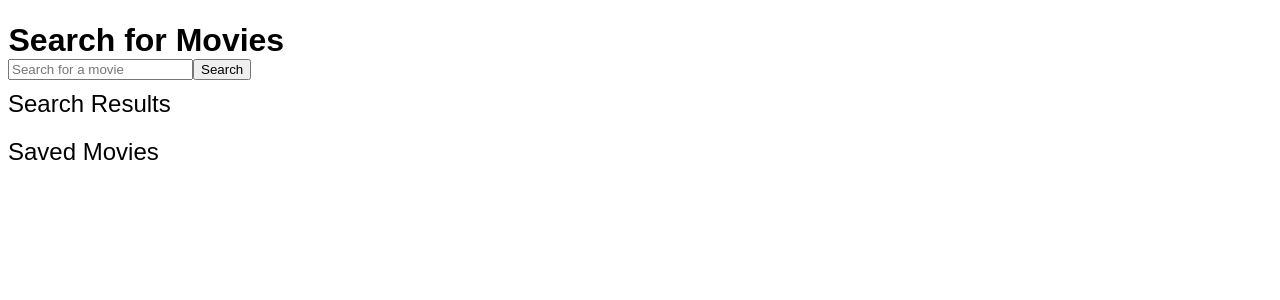
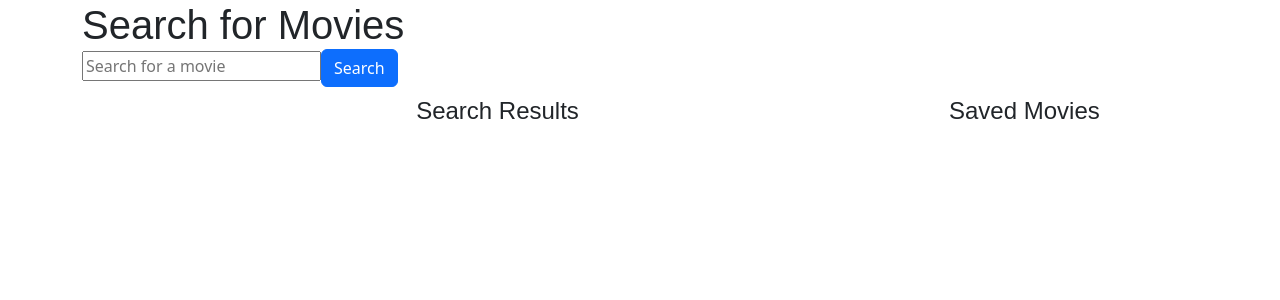
Before and after one commit to arjungoel16/Movie-Search-Engine, a React (Vite) app in the folder client/: page /searchMovies in a window 1280 px wide. Shown: the top 300 px of the page. Built offline with nearby package versions, Linux system fonts and the light colour scheme.

Commit message:
now using bootstrap

```diff
--- a/client/src/app.tsx
+++ b/client/src/app.tsx
@@ -6,6 +6,7 @@ import {
   createHttpLink,
 } from '@apollo/client';
 import { setContext } from '@apollo/client/link/context';
+import 'bootstrap/dist/css/bootstrap.min.css';
 
 const httpLink = createHttpLink({
   uri: '/graphql',
--- a/client/src/pages/SavedMovies.tsx
+++ b/client/src/pages/SavedMovies.tsx
@@ -7,6 +7,9 @@ import { useQuery, useMutation } from '@apollo/client';
 import Auth from '../utils/auth';
 
 // import { removeMovie } from '../utils/localStorage';
+
+
+import "./SavedMovies.css";
 
 
 import React from 'react';
@@ -79,6 +82,7 @@ const SavedMovies: React.FC = () => {
                 <Card key={movie} border='dark'>
                   {movie.image ? (
                     <Card.Img
+                      className="img-fluid"
                       src={movie.image}
                       alt={`The cover for ${movie.title}`}
                       variant='top'
@@ -89,7 +93,7 @@ const SavedMovies: React.FC = () => {
                     <p className='small'>Directors: {movie.directors}</p>
                     <Card.Text>{movie.description}</Card.Text>
                     <Button
-                      className='btn-block btn-danger'
+                      className='btn btn-block btn-danger'
                       onClick={() => handleDeleteMovie(movie.movieId)}
                     >
                       Delete this Movie!
--- /dev/null
+++ b/client/src/pages/SearchMovies.css
@@ -0,0 +1,4 @@
+.card{
+    max-width: 30%;
+    display:block;
+}
--- a/client/src/pages/SearchMovies.tsx
+++ b/client/src/pages/SearchMovies.tsx
@@ -1,9 +1,11 @@
 import React, { useState, useEffect } from "react";
 import { useMutation } from "@apollo/client"; // Assuming you are using Apollo for GraphQL
-import { SAVE_MOVIE } from '../utils/mut';
+import { SAVE_MOVIE } from "../utils/mut";
 import { searchMovies } from "../utils/api";
 // Mock mutation, replace with actual mutation if you have one
 // Replace with your actual GraphQL mutation if required
+import { Container, Row, Col } from "react-bootstrap";
+import "./SearchMovies.css";
 
 const SearchMovies = () => {
   // State for holding returned movie data from the search API
@@ -42,7 +44,10 @@ const SearchMovies = () => {
     }
 
     try {
-      const response = await searchMovies ('6429cb48e921c8274e51fab9b640e9f6', searchInput)
+      const response = await searchMovies(
+        "6429cb48e921c8274e51fab9b640e9f6",
+        searchInput
+      );
 
       if (!response.ok) {
         throw new Error("Something went wrong while fetching movie data!");
@@ -54,7 +59,7 @@ const SearchMovies = () => {
       const movieData = data.results.map((movie: any) => ({
         movieId: movie.id,
         title: movie.title,
-        imageUrl: "https://image.tmdb.org/t/p/original" + movie.poster_path,
+        imageUrl: "https://image.tmdb.org/t/p/original" + movie.poster_paths,
       }));
 
       setSearchedMovie(movieData);
@@ -66,6 +71,10 @@ const SearchMovies = () => {
 
   // Method to handle saving a movie to localStorage
   const handleSaveMovie = (movieId: string) => {
+
+    // use graphql save_movie mutation and save to datase
+    // useEffect to fetch saved movies from databas to render img/title instead of movie id
+
     if (savedMovieIds.includes(movieId)) {
       alert("This movie is already saved.");
       return;
@@ -76,42 +85,55 @@ const SearchMovies = () => {
   };
 
   return (
-    <div>
+    <Container>
+      <Row>
         <h1>Search for Movies</h1>
-      <form onSubmit={handleFormSubmit}>
+        <form onSubmit={handleFormSubmit} className="container">
           <input
             type="text"
             placeholder="Search for a movie"
             value={searchInput}
             onChange={handleInputChange}
           />
-        <button type="submit">Search</button>
+          <button type="submit" className="btn btn-primary">
+            Search
+          </button>
         </form>
-
-      <div>
-        <h2>Search Results</h2>
-        <ul>
+      </Row>
+      <Row>
+        <Col xs={9}>
+          <Container className="movie-container text-center">
+            <h2 className="text-center">Search Results</h2>
+            <ul className="d-flex flex-wrap">
               {searchedMovie.map((movie) => (
-            <li key={movie.movieId}>
-              <span>{movie.title}</span>
-              <img src={movie.imageUrl}></img>
-              <button onClick={() => handleSaveMovie(movie.movieId)}>
-                Save
+                <li key={movie.movieId} className="card">
+                  <h4>{movie.title}</h4>
+                  <figure>
+                    <img className="img-fluid" src={movie.imageUrl}></img>
+                  </figure>
+                  <button
+                    className="btn btn-success"
+                    onClick={() => handleSaveMovie(movie.movieId)}
+                  >
+                    Save Movie
                   </button>
                 </li>
               ))}
             </ul>
-      </div>
-
-      <div>
+          </Container>
+        </Col>
+        <Col>
+          <Container>
             <h2>Saved Movies</h2>
             <ul>
               {savedMovieIds.map((movieId) => (
                 <li key={movieId}>{movieId}</li>
               ))}
             </ul>
-      </div>
-    </div>
+          </Container>
+        </Col>
+      </Row>
+    </Container>
   );
 };
 
```
Also changed, not shown: client/src/pages/SavedMovies.css (added), 1 other file (tests, documents, lock files or other folders). Lines whose indentation alone changed are shown as unchanged.
